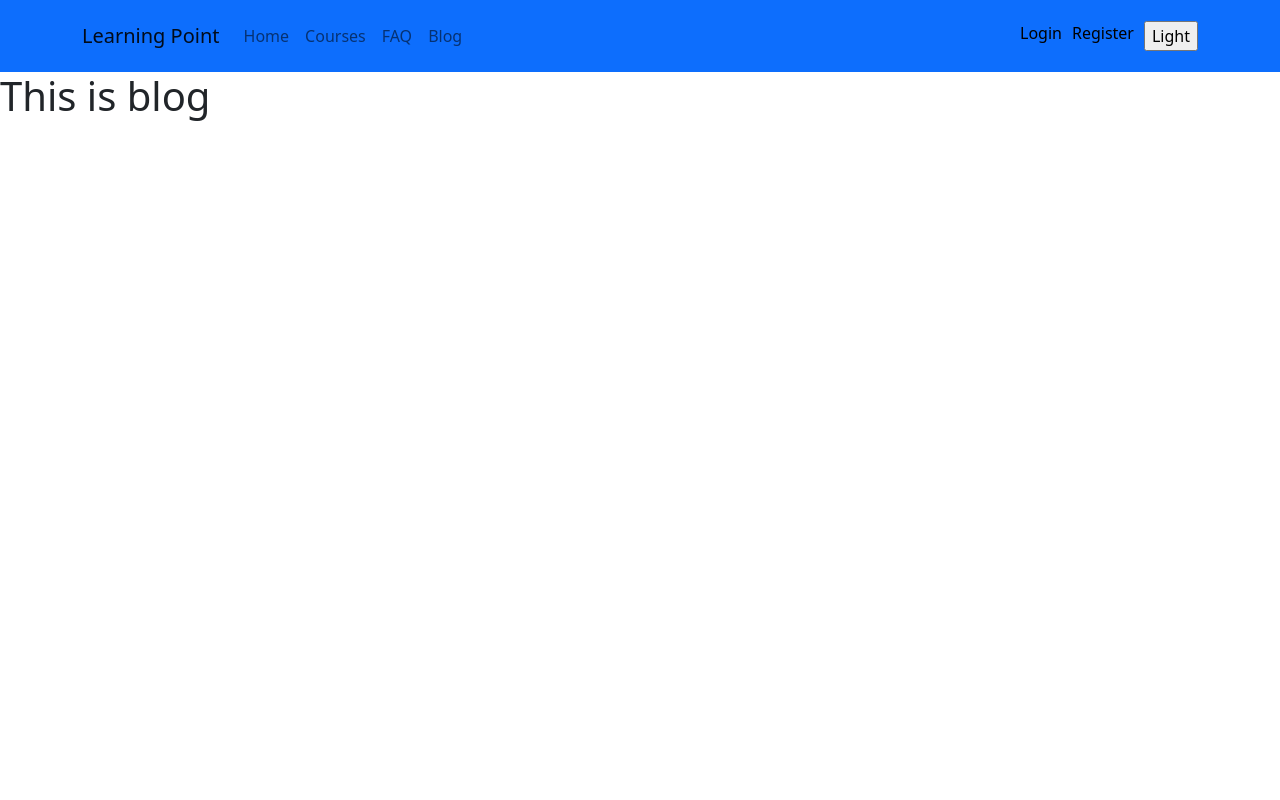
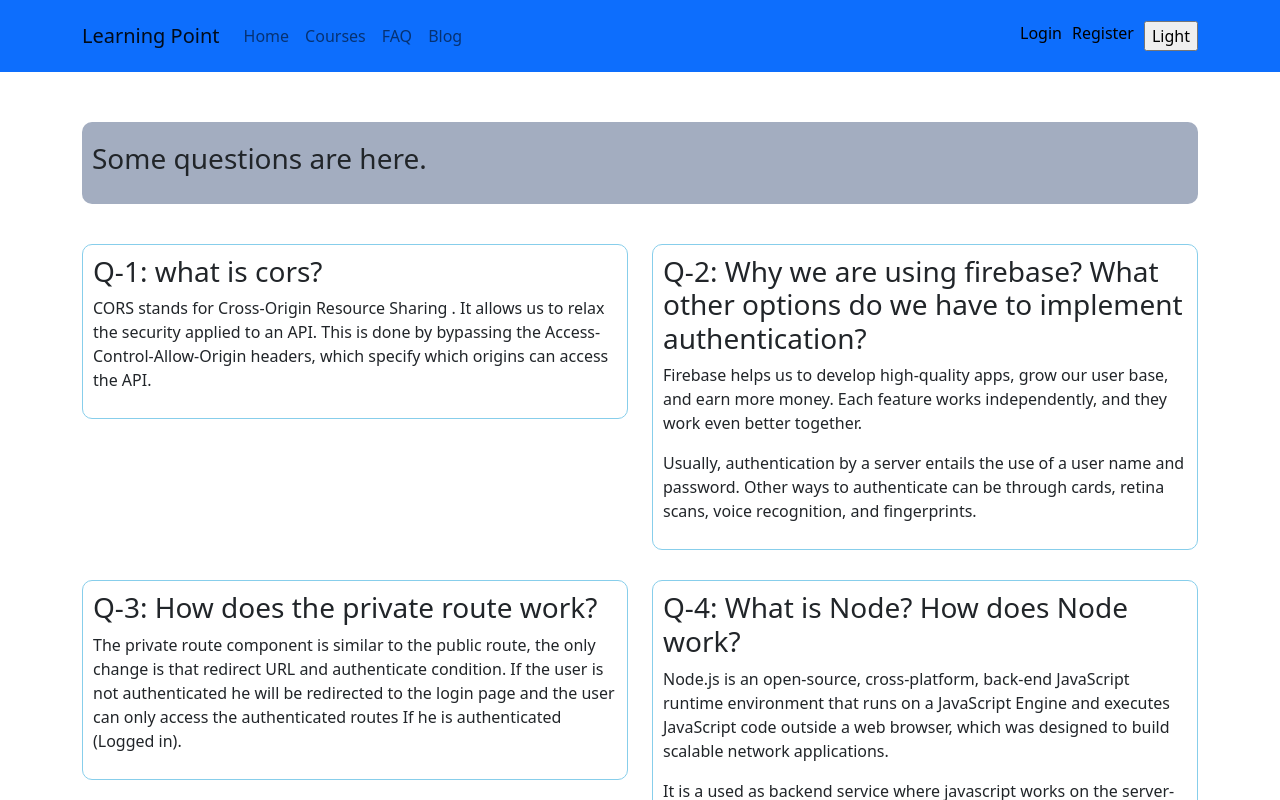
Before and after one commit to AyuraBD/Learning_platform, a React (Create React App) app: page /blog in a window 1280 px wide. Shown: the top 800 px of the page. Built offline with nearby package versions, Linux system fonts and the light colour scheme; no server answers.

Commit message:
Blog page added

```diff
--- /dev/null
+++ b/src/components/Blog/Blog.css
@@ -0,0 +1,15 @@
+.blog{
+    padding:50px 0px;
+}
+.blog-header{
+    background-color: #a3adc0;
+    padding:20px 10px;
+    border-radius: 10px;
+    margin-bottom: 40px;
+}
+.q-one{
+    margin-bottom: 30px;
+    padding:10px;
+    border:1px solid skyblue;
+    border-radius: 10px;
+}
--- a/src/components/Blog/Blog.js
+++ b/src/components/Blog/Blog.js
@@ -1,9 +1,50 @@
 import React from 'react';
+import Footer from '../shared/Footer/Footer';
+import './Blog.css';
+
 
 const Blog = () => {
     return (
         <div>
-            <h1>This is blog</h1>
+            <div className='blog'>
+            <div className="container">
+                <div className="row">
+                    <div className="col-lg-12">
+                        <div className="blog-header">
+                        <h3>Some questions are here.</h3>
+                        </div>
+                    </div>
+                    <div className="col-md-6 col-sm-12">
+                        <div className="q-one">
+                            <h3> Q-1: what is cors?</h3>
+                            <p>CORS stands for Cross-Origin Resource Sharing . It allows us to relax the security applied to an API. This is done by bypassing the Access-Control-Allow-Origin headers, which specify which origins can access the API.</p>
+
+                        </div>
+                    </div>
+                    <div className="col-md-6 col-sm-12">
+                        <div className="q-one">
+                            <h3> Q-2: Why we are using firebase? What other options do we have to implement authentication? </h3>
+                            <p>Firebase helps us to develop high-quality apps, grow our user base, and earn more money. Each feature works independently, and they work even better together.</p>
+                            <p>Usually, authentication by a server entails the use of a user name and password. Other ways to authenticate can be through cards, retina scans, voice recognition, and fingerprints.</p>
+                        </div>
+                    </div>
+                    <div className="col-md-6 col-sm-12">
+                        <div className="q-one">
+                            <h3> Q-3: How does the private route work? </h3>
+                            <p>The private route component is similar to the public route, the only change is that redirect URL and authenticate condition. If the user is not authenticated he will be redirected to the login page and the user can only access the authenticated routes If he is authenticated (Logged in).</p>
+                        </div>
+                    </div>
+                    <div className="col-md-6 col-sm-12">
+                        <div className="q-one">
+                            <h3> Q-4: What is Node? How does Node work? </h3>
+                            <p>Node.js is an open-source, cross-platform, back-end JavaScript runtime environment that runs on a JavaScript Engine and executes JavaScript code outside a web browser, which was designed to build scalable network applications.</p>
+                            <p>It is a used as backend service where javascript works on the server-side of the application. This way javascript is used on both frontend and backend. Node. js runs on chrome v8 engine which converts javascript code into machine code, it is highly scalable, lightweight, fast, and data-intensive.</p>
+                        </div>
+                    </div>
+                </div>
+            </div>
+        </div>
+        <Footer></Footer>
         </div>
     );
 };
--- a/src/components/Courses/CourseDetails.css
+++ b/src/components/Courses/CourseDetails.css
@@ -1,5 +1,10 @@
 .courseDetails{
     margin-top:30px;
+}
+.courseDetails .heading{
+    display: flex;
+    justify-content: space-between;
+    align-items: center;
 }
 .courseDetails h4{
     color:#4d8fde;
--- a/src/components/Courses/CourseDetails.js
+++ b/src/components/Courses/CourseDetails.js
@@ -5,6 +5,7 @@
 import Row from 'react-bootstrap/Row';
 import { Link, useLoaderData } from 'react-router-dom';
 import Footer from '../shared/Footer/Footer';
+import { FaDownload } from 'react-icons/fa';
 
 const CourseDetails = () => {
     const courseDetails = useLoaderData();
@@ -16,7 +17,12 @@
                 <Row>
                     <Col lg='8'>
                         <div className="courseDetails">
-                            <h4>Course Details</h4>
+                            <div className="heading">
+                                <h4>Course Details</h4>
+                                <button className="icon">
+                                    <FaDownload/>
+                                </button>
+                            </div>
                             <h1>{title}</h1>
                             <img className='img-fluid' src={img} alt="" />
                             <p>{about}</p>
@@ -48,7 +54,7 @@
                                 </li>
                                 <h5>Course Price: ${price}</h5>
                             </ul>
-                            <div className='enroll'><Link to='/'>Enroll Now</Link></div>
+                            <div className='enroll'><Link to='/'>Get Premium Access</Link></div>
                         </div>
                     </Col>
                 </Row>
```
